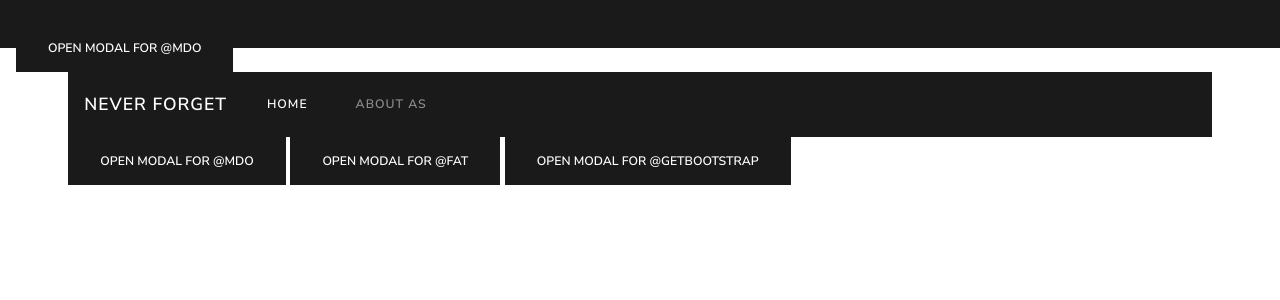
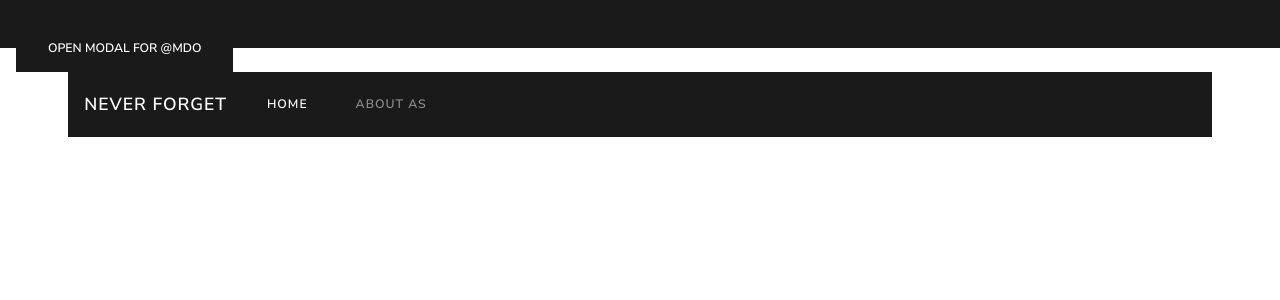
Before and after one commit to diegorodriguezmolina/NeverForget, a PHP site: page / in a window 1280 px wide. Shown: the top 300 px of the page. Run offline with PHP 8.4, Linux system fonts and the light colour scheme; some libraries are stand-ins or nearby versions.

Commit message:
Update master.php

```diff
--- a/Never_Forget/templates/master.php
+++ b/Never_Forget/templates/master.php
@@ -38,53 +38,8 @@ require_once $_SERVER["DOCUMENT_ROOT"] . "/BD/librerias/ti.php";
                 </div>
             </div>
         </nav>
+    </div>
 
-        <button type="button" class="btn btn-primary" data-toggle="modal" data-target="#exampleModal" data-whatever="@mdo">Open modal for @mdo</button>
-<button type="button" class="btn btn-primary" data-toggle="modal" data-target="#exampleModal" data-whatever="@fat">Open modal for @fat</button>
-<button type="button" class="btn btn-primary" data-toggle="modal" data-target="#exampleModal" data-whatever="@getbootstrap">Open modal for @getbootstrap</button>
-
-<div class="modal fade" id="exampleModal" tabindex="-1" role="dialog" aria-labelledby="exampleModalLabel" aria-hidden="true">
-  <div class="modal-dialog" role="document">
-    <div class="modal-content">
-      <div class="modal-header">
-        <h5 class="modal-title" id="exampleModalLabel">New message</h5>
-        <button type="button" class="close" data-dismiss="modal" aria-label="Close">
-          <span aria-hidden="true">&times;</span>
-        </button>
-      </div>
-      <div class="modal-body">
-        <form>
-          <div class="form-group">
-            <label for="recipient-name" class="col-form-label">Recipient:</label>
-            <input type="text" class="form-control" id="recipient-name">
-          </div>
-          <div class="form-group">
-            <label for="message-text" class="col-form-label">Message:</label>
-            <textarea class="form-control" id="message-text"></textarea>
-          </div>
-        </form>
-      </div>
-      <div class="modal-footer">
-        <button type="button" class="btn btn-secondary" data-dismiss="modal">Close</button>
-        <button type="button" class="btn btn-primary">Send message</button>
-      </div>
-    </div>
-  </div>
-</div>
-
-
-
-    <script>
-        $('#exampleModal').on('show.bs.modal', function (event) {
-  var button = $(event.relatedTarget) // Button that triggered the modal
-  var recipient = button.data('whatever') // Extract info from data-* attributes
-  // If necessary, you could initiate an AJAX request here (and then do the updating in a callback).
-  // Update the modal's content. We'll use jQuery here, but you could use a data binding library or other methods instead.
-  var modal = $(this)
-  modal.find('.modal-title').text('New message to ' + recipient)
-  modal.find('.modal-body input').val(recipient)
-})
-    </script>
 
     <?php startblock('principal') ?>
     <?php endblock() ?>
```
